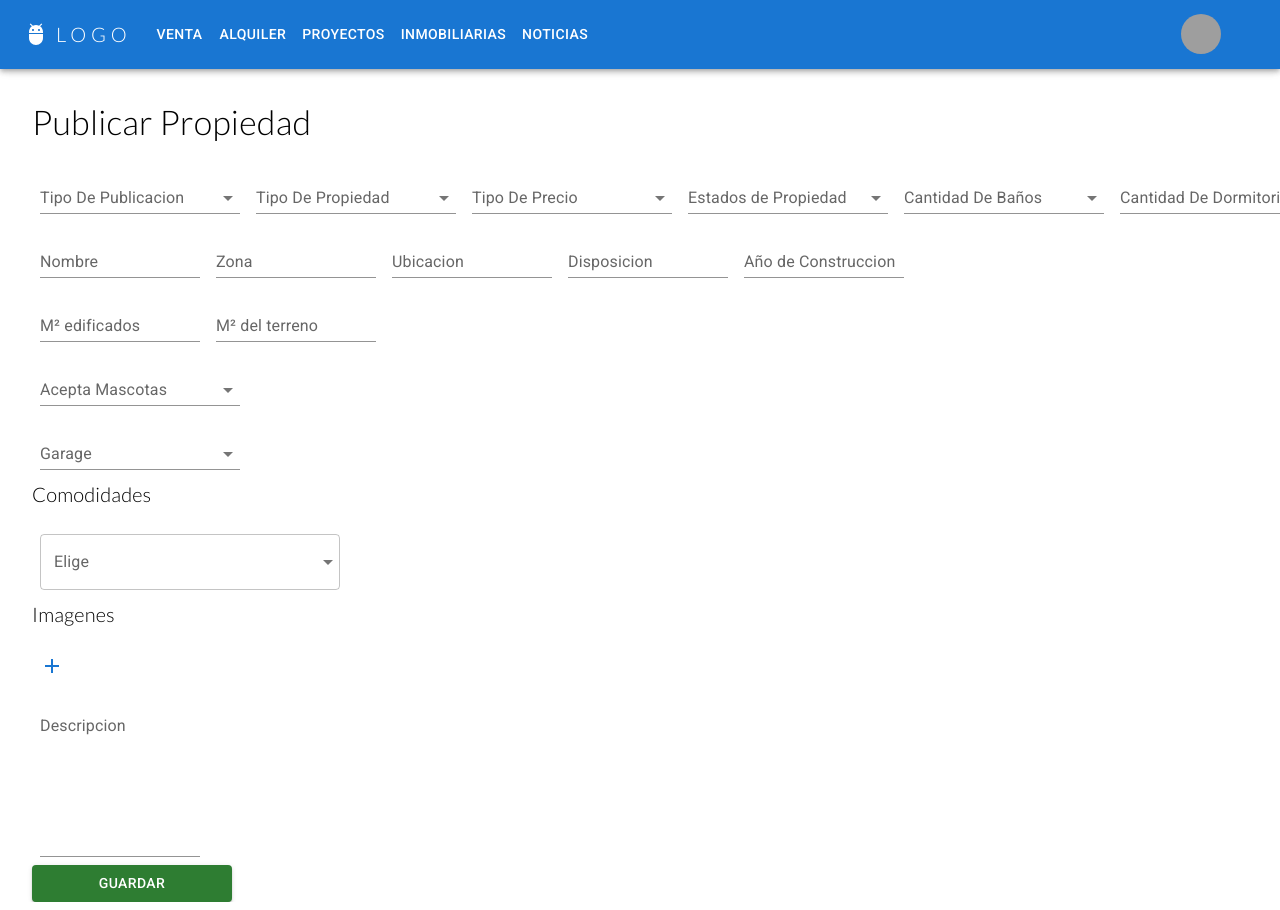
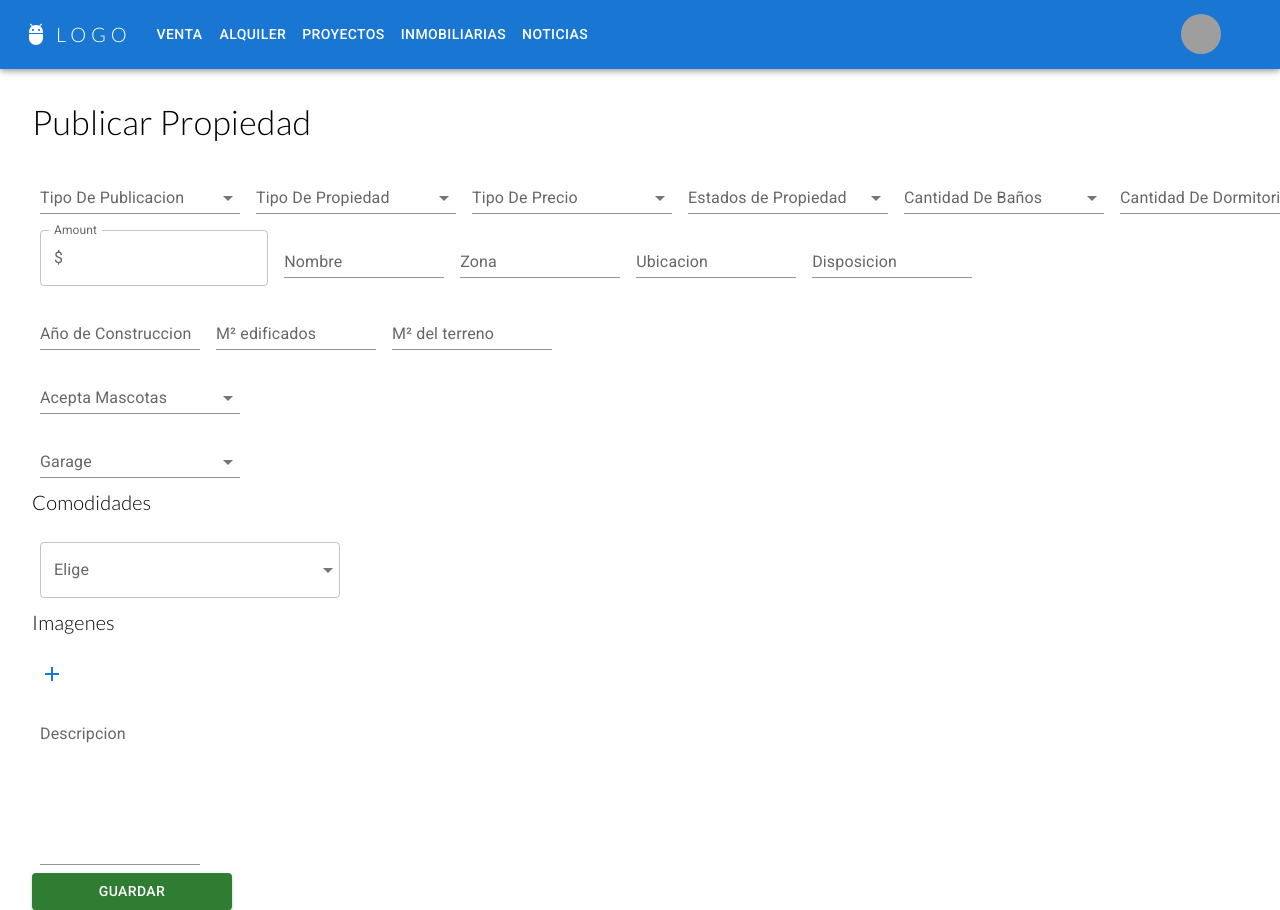
Before and after one commit to elfabito/proyecto-final-marketplace, a React (Create React App) app: page /publicarpropiedad in a window 1280 px wide. Shown: the top 910 px of the page. Built offline with nearby package versions, Linux system fonts and the light colour scheme; grey boxes are pictures that could not be loaded; what react-swipeable-views-utils would draw is missing.

Commit message:
Areeglos 2

```diff
--- a/src/Components/Elemetos_De_Formulario/ChipComodides.js
+++ b/src/Components/Elemetos_De_Formulario/ChipComodides.js
@@ -7,7 +7,7 @@ import MenuItem from '@mui/material/MenuItem';
 import FormControl from '@mui/material/FormControl';
 import Select from '@mui/material/Select';
 import Chip from '@mui/material/Chip';
-import { Store } from '@mui/icons-material';
+
 
 const ITEM_HEIGHT = 48;
 const ITEM_PADDING_TOP = 8;
--- a/src/Components/PublicarForm.js
+++ b/src/Components/PublicarForm.js
@@ -5,16 +5,16 @@ import "./PublicarForm.css";
 import { Typography } from '@mui/material';
 import FormControl from '@mui/material/FormControl';
 import InputLabel from '@mui/material/InputLabel';
-import Input from '@mui/material/Input';
 import InputAdornment from '@mui/material/InputAdornment';
 import SelectList from './Elemetos_De_Formulario/SelectListFormulario';
 import Button from '@mui/material/Button';
 import TextFieldImagenes from './Elemetos_De_Formulario/TextFieldImagenes';
-import dataCampos from '../Components/Elemetos_De_Formulario/dataCampos';
 import Snackbar from '@mui/material/Snackbar';
 import MuiAlert from '@mui/material/Alert';
 import ChipComodides from "./Elemetos_De_Formulario/ChipComodides"
 import { storeContext } from "../Store/StoreProvider"
+import OutlinedInput from '@mui/material/OutlinedInput';
+
 
 export default function FormPropsTextFields() {
   const [formData, setFormData] = useState({
@@ -39,7 +39,7 @@ export default function FormPropsTextFields() {
     estado: "",
     imgsrc: [""],
   });
-  const [store, dispatch] = React.useContext(storeContext)
+  const [store] = React.useContext(storeContext);
 
   const [textFieldImagenesData, setTextFieldImagenesData] = useState([]);
 
@@ -123,7 +123,7 @@ export default function FormPropsTextFields() {
               titulo={"Cantidad De Baños"}
               onChange={(value) => handleSelectChange(value, "banos")}
             />
-            {/* Select List de Domitorio */}
+            {/* Select List de Dormitorio */}
             <SelectList
               className="selectList"
               tipo={store?.dormitorios}
@@ -133,6 +133,14 @@ export default function FormPropsTextFields() {
 
 
           </div>
+          <FormControl  sx={{ m: 1 }}>
+          <InputLabel htmlFor="outlined-adornment-amount">Amount</InputLabel>
+          <OutlinedInput
+            id="outlined-adornment-amount"
+            startAdornment={<InputAdornment position="start">$</InputAdornment>}
+            label="Amount"
+          />
+        </FormControl>
           {store?.atributos.map((item, index) => (
             <TextField
               id={item}
@@ -143,28 +151,12 @@ export default function FormPropsTextFields() {
               onChange={(e) => handleInputChange(e, store?.nombreAtributosGuardado[index])}
             />
           ))}
-          <div>
-            {/* {dataCampos.camposMonetarios.map((item, index) => (
-              <FormControl sx={{ m: 1, width: '20ch' }} variant="standard" key={index}>
-                <InputLabel htmlFor={`std-adornment-amount-${index}`}>{item.label}</InputLabel>
-                <Inputandar
-                  id={`standard-adornment-amount-${index}`}
-                  startAdornment={
-                    <InputAdornment position="start">
-                      {formData.tipoMoneda === '$' ? '$' : 'u$'}
-                    </InputAdornment>
-                  }
-                  onChange={(e) => handleInputChange(e, item.value)}
-                />
-              </FormControl>
-            ))} */}
-          </div>
 
           <SelectList
             className="selectList"
             tipo={store?.opcion}
             titulo={"Acepta Mascotas"}
-            onChange={(value) => handleSelectChange(value, "aceptaMascotasOptions")}/>
+            onChange={(value) => handleSelectChange(value, "aceptaMascotasOptions")} />
 
           <SelectList
             className="selectList"
```
